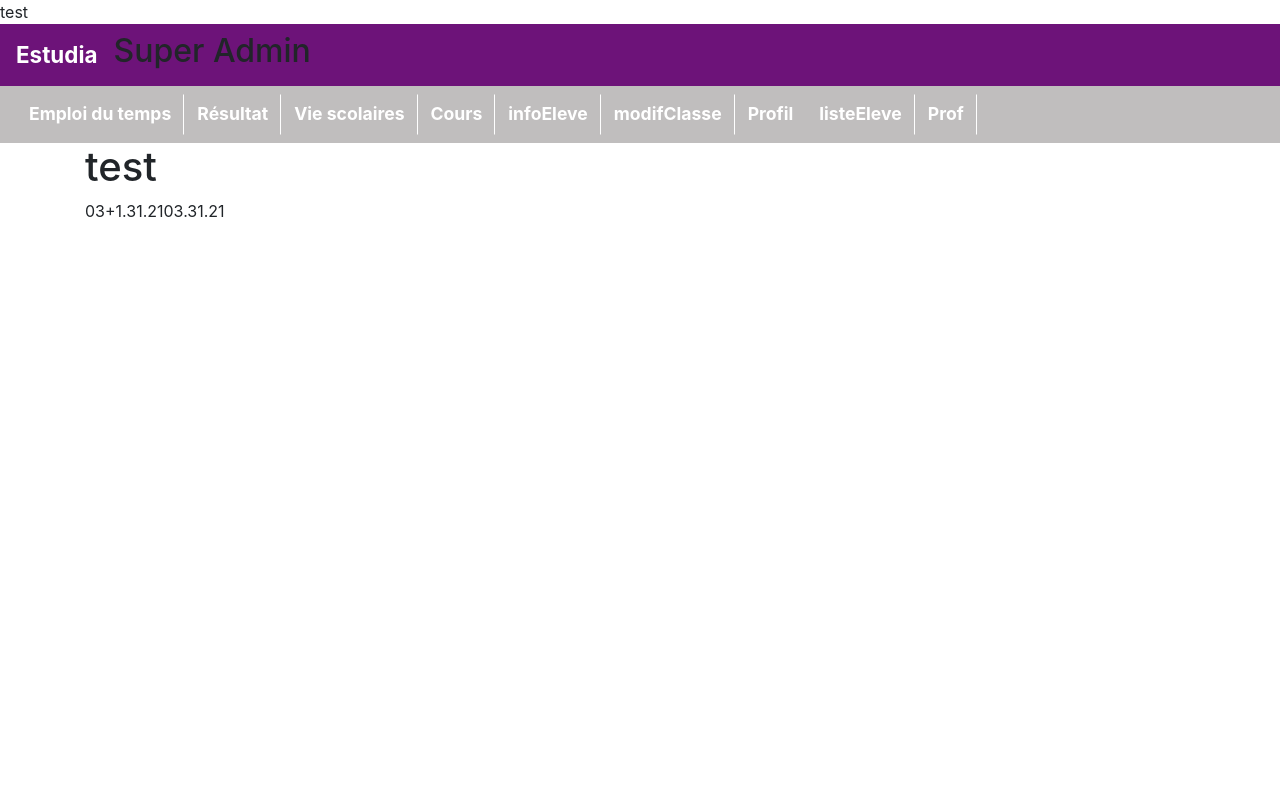
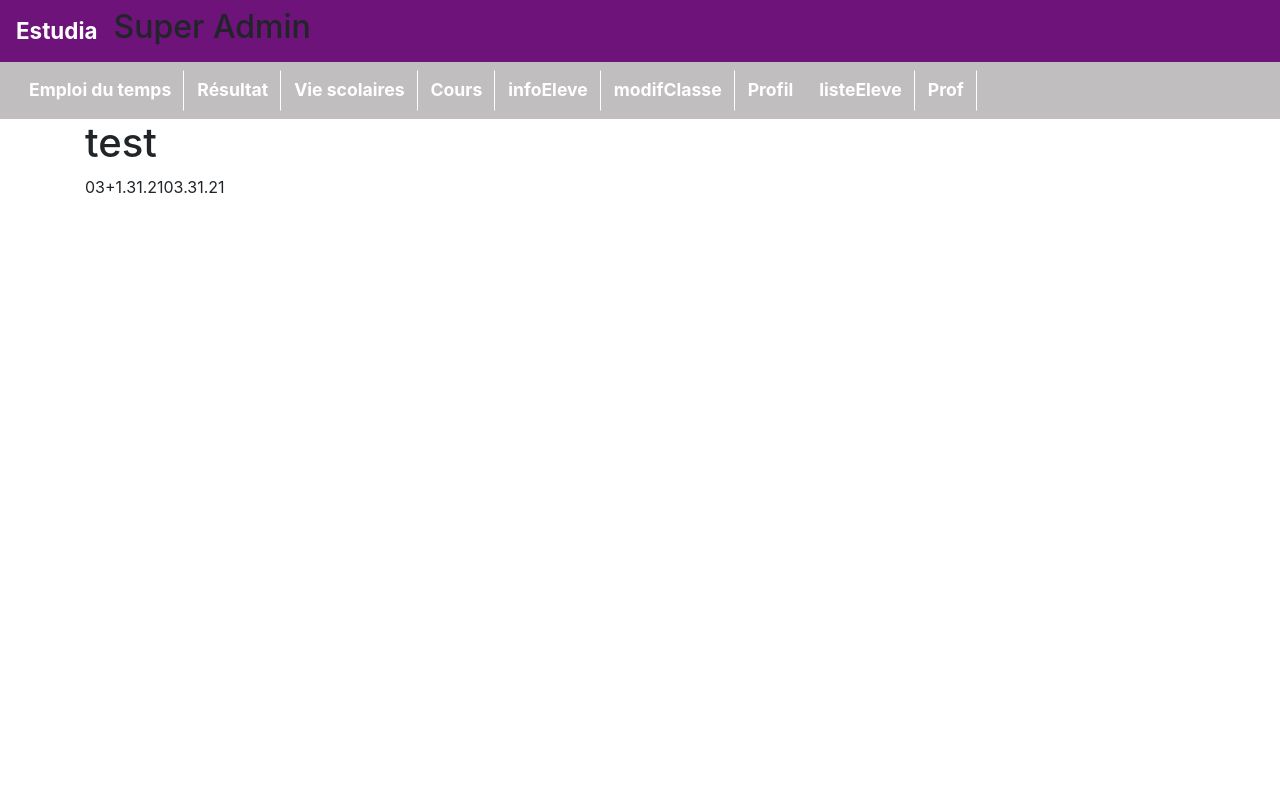
Before and after one commit to CarneiroDavid/Estudia, a PHP site: page /index.php in a window 1280 px wide. Run offline with PHP 8.4, Linux system fonts and the light colour scheme; a user stored in the database is signed in; some libraries are stand-ins or nearby versions.

Commit message:
pour enlever le eco que j'ai rajouté (B)

```diff
--- a/pages/entete.php
+++ b/pages/entete.php
@@ -2,7 +2,7 @@
 require_once "../modeles/modeles.php";
 require_once "../affichages/fonctionAffichageProf.php";
 require_once "../affichages/affichageEleve.php";
-echo test
+
 
 ?>
 <!DOCTYPE html>
```
